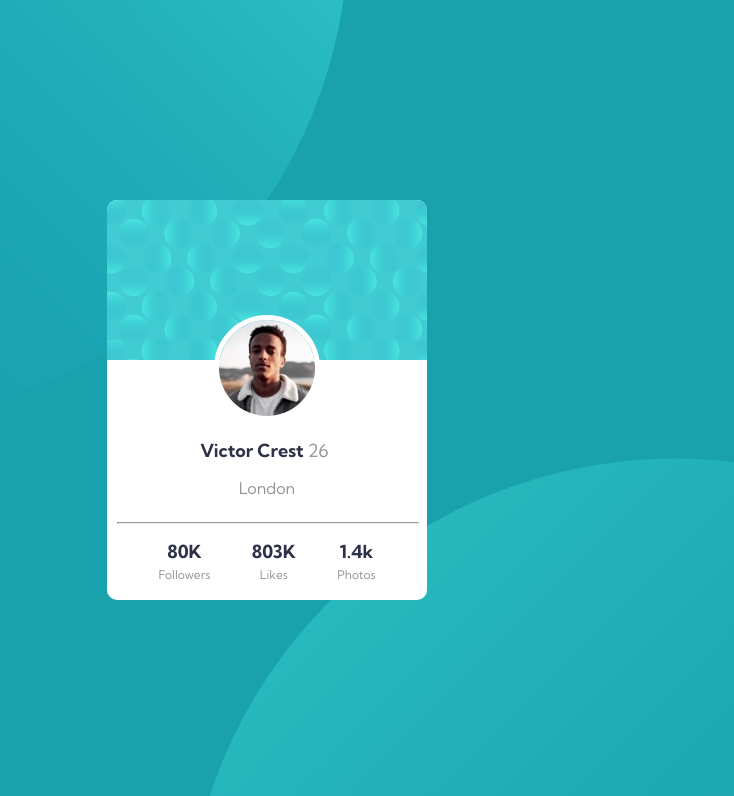
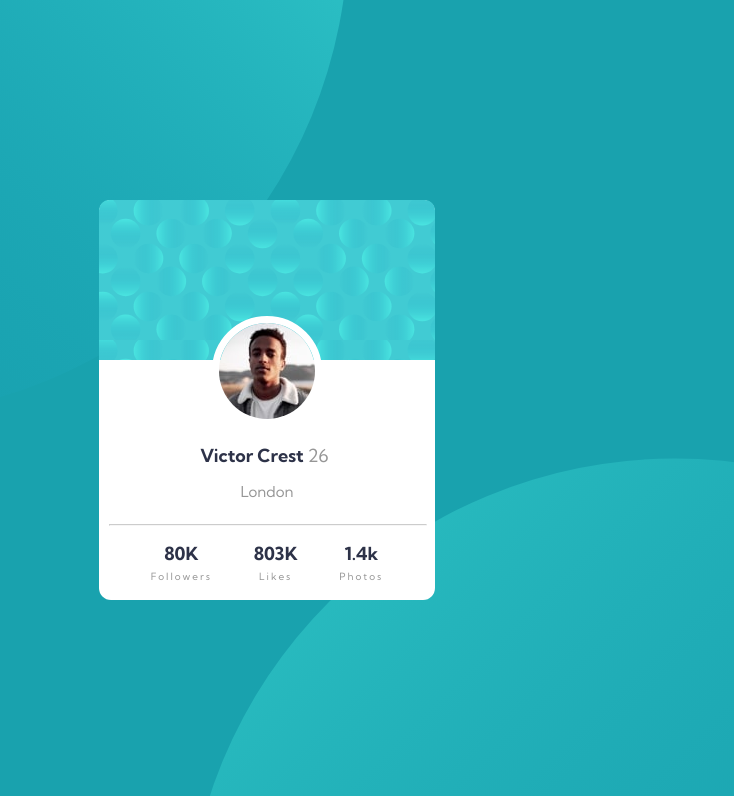
Before and after one commit to wds9601/FrontendMentor.io-Challenges, a plain HTML site: page profile-card/index.html in a window 1280 px wide. Shown: the top 796 px of the page, without its empty margins (373-1107 px from the left). Drawn offline with Linux system fonts and the light colour scheme.

Commit message:
fix master/main branch issue, add min heights and widths to card

```diff
--- a/profile-card/style.css
+++ b/profile-card/style.css
@@ -43,18 +43,23 @@ html, body {
     flex-direction: column;
     justify-content: space-between;
     background-color: var(--color-card-bg);
-    border-radius: 10px;
-    height: 50%;
-    width: 25%;
+    border-radius: 12px;
+    height: 20em;
+    min-height: 50%;
+    max-height:20em;
+    width: 21em;
+    min-width: 10em;
     z-index: 2;
     overflow: hidden;
     box-shadow:
+    overflow: hidden;
 }
 
 .card-pattern {
     position: absolute;
     height: 20%;
-    width: 25%;
+    min-height: 20%;
+    width: 21em;
     border-radius: 10px 10px 0 0;
     background-image: url("./images/bg-pattern-card.svg")
 }
@@ -78,9 +83,8 @@ html, body {
 }
 
 .user-image {
-    border: solid white 5px;
+    border: solid white 7px;
     border-radius: 50%;
-
 }
 
 .user-info {
@@ -107,17 +111,20 @@ html, body {
 
 .city {
     color: var(--color-neutral);
+    font-size: 15px;
 }
 
 hr {
-    height: 0.5px;
+    height: 0.2px;
     width: 100%;
     background-color: var(--color-neutral);
+    opacity: 0.5;
 }
 
 .stats {
     display: flex;
     justify-content: space-evenly;
+    min-height: 3em;
     width: 100%;
 }
 
@@ -128,7 +135,8 @@ hr {
 
 .label {
     color: var(--color-neutral);
-    font-size: 12px;
+    font-size: 10px;
+    letter-spacing: 0.2em;
 }
 
 /* mobile: 375px
```
